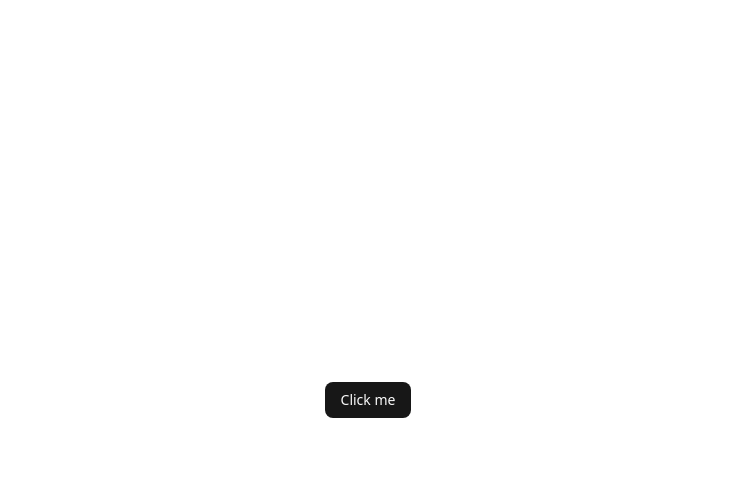
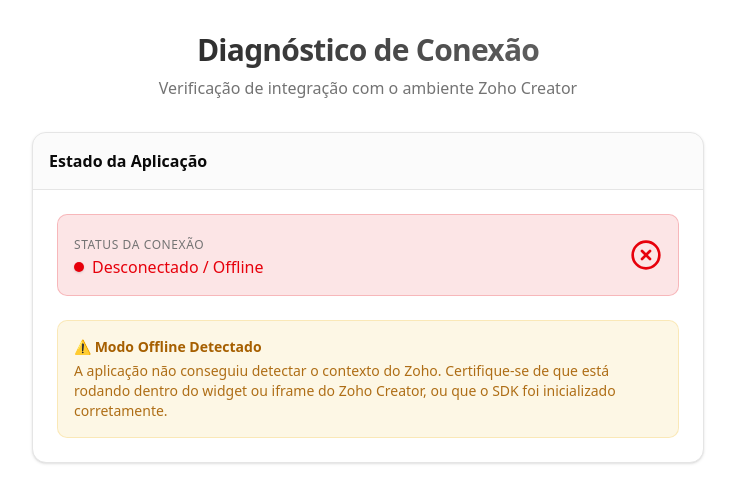
Before and after one commit to thi7silva/mb-notas-fiscais, a React (Vite) app: page / in a window 1280 px wide. Shown: the top 502 px of the page, without its empty margins (272-1007 px from the left). Built offline with nearby package versions, Linux system fonts and the light colour scheme.

Commit message:
fix: add connection zoho on build-zoho.js

```diff
--- a/app/widget.html
+++ b/app/widget.html
@@ -4,13 +4,15 @@
     <meta charset="UTF-8" />
     <link rel="icon" type="image/svg+xml" href="/vite.svg" />
     <meta name="viewport" content="width=device-width, initial-scale=1.0" />
-    <title>shadcn</title>
+    <title>Vite + React App</title>
 
 
+    <script src="https://js.zohostatic.com/creator/widgets/version/2.0/widgetsdk-min.js"></script>
     <link rel="stylesheet" href="widget.css">
   </head>
   <body>
     <div id="root"></div>
+
     <script src="widget.js"></script>
   </body>
 </html>
--- a/build-zoho.js
+++ b/build-zoho.js
@@ -67,14 +67,32 @@ jsFiles.forEach((jsFile) => {
   }
 });
 
-// 5. Remover referências aos arquivos CSS e JS do HTML
-htmlContent = htmlContent.replace(/<link[^>]*href="[^"]*\.css"[^>]*>/g, "");
+// 5. Remover referências aos arquivos CSS locais do HTML (preserva CDN)
 htmlContent = htmlContent.replace(
-  /<script[^>]*src="[^"]*\.js"[^>]*><\/script>/g,
+  /<link[^>]*href="(?!https?:\/\/)[^"]*\.css"[^>]*>/g,
+  "",
+);
+// Remover apenas scripts locais (não externos como SDK do Zoho)
+htmlContent = htmlContent.replace(
+  /<script[^>]*src="(?!https?:\/\/)[^"]*\.js"[^>]*><\/script>/g,
   "",
 );
 
-// 6. Adicionar referências aos novos arquivos inline
+// 6. Garantir que o SDK do Zoho Creator está incluído
+const ZOHO_SDK_URL =
+  "https://js.zohostatic.com/creator/widgets/version/2.0/widgetsdk-min.js";
+const ZOHO_SDK_TAG = `<script src="${ZOHO_SDK_URL}"></script>`;
+
+// Verificar se o SDK já está no HTML
+const hasZohoSDK = htmlContent.includes("zohostatic.com/creator/widgets");
+
+if (!hasZohoSDK) {
+  console.log("  ✓ SDK do Zoho Creator adicionado automaticamente");
+  // Adicionar SDK antes do </head>
+  htmlContent = htmlContent.replace("</head>", `  ${ZOHO_SDK_TAG}\n  </head>`);
+}
+
+// 7. Adicionar referências aos novos arquivos inline
 const finalHTML = htmlContent
   .replace("</head>", '  <link rel="stylesheet" href="widget.css">\n  </head>')
   .replace("</body>", '  <script src="widget.js"></script>\n  </body>');
--- a/src/App.tsx
+++ b/src/App.tsx
@@ -1,9 +1,138 @@
-import { Button } from "@components/ui/button";
+import { useEffect, useState } from "react";
+import { Toaster } from "sonner";
+import { Loader2, CheckCircle2, XCircle, User } from "lucide-react";
+import { init, getState, type AppState } from "./zoho";
 
 function App() {
+  const [loading, setLoading] = useState(true);
+  const [appState, setAppState] = useState<AppState | null>(null);
+
+  useEffect(() => {
+    const initializeZoho = async () => {
+      try {
+        console.log("🚀 [App] Iniciando conexão com Zoho...");
+        await init();
+        setTimeout(() => {
+          const currentState = getState();
+          console.log("✅ [App] Estado final:", currentState);
+          setAppState(currentState);
+          setLoading(false);
+        }, 800);
+      } catch (error) {
+        console.error("❌ [App] Erro ao inicializar:", error);
+        setLoading(false);
+      }
+    };
+
+    initializeZoho();
+  }, []);
+
+  if (loading) {
+    return (
+      <div className="flex min-h-screen flex-col items-center justify-center gap-4 bg-background">
+        <div className="relative flex h-16 w-16 items-center justify-center rounded-full bg-primary/10">
+          <Loader2 className="h-8 w-8 animate-spin text-primary" />
+        </div>
+        <div className="space-y-1 text-center">
+          <h2 className="text-lg font-semibold tracking-tight">
+            Conectando ao Zoho
+          </h2>
+          <p className="text-sm text-muted-foreground animate-pulse">
+            Verificando credenciais e ambiente...
+          </p>
+        </div>
+      </div>
+    );
+  }
+
   return (
-    <div className="flex min-h-svh flex-col items-center justify-center">
-      <Button>Click me</Button>
+    <div className="min-h-screen bg-background p-4 md:p-8 font-sans text-foreground">
+      <div className="mx-auto max-w-2xl animate-in fade-in slide-in-from-bottom-4 duration-700">
+        <header className="mb-8 text-center space-y-2">
+          <h1 className="text-3xl font-bold tracking-tight bg-gradient-to-r from-primary to-primary/60 bg-clip-text text-transparent">
+            Diagnóstico de Conexão
+          </h1>
+          <p className="text-muted-foreground">
+            Verificação de integração com o ambiente Zoho Creator
+          </p>
+        </header>
+
+        <main className="space-y-6">
+          {/* Status Card */}
+          <div className="rounded-xl border bg-card text-card-foreground shadow-sm overflow-hidden">
+            <div className="border-b bg-muted/40 p-4">
+              <h3 className="font-semibold flex items-center gap-2">
+                Estado da Aplicação
+              </h3>
+            </div>
+            <div className="p-6 grid gap-6">
+              <div
+                className={`group flex items-center justify-between rounded-lg border p-4 transition-colors ${
+                  appState?.online
+                    ? "bg-green-500/10 border-green-500/20 hover:bg-green-500/15"
+                    : "bg-destructive/10 border-destructive/20 hover:bg-destructive/15"
+                }`}
+              >
+                <div className="space-y-1">
+                  <span className="text-xs font-medium uppercase tracking-wider text-muted-foreground">
+                    Status da Conexão
+                  </span>
+                  <div className="flex items-center gap-2">
+                    <div
+                      className={`h-2.5 w-2.5 rounded-full shadow-sm ${appState?.online ? "bg-green-500 animate-pulse" : "bg-destructive"}`}
+                    />
+                    <span
+                      className={`font-medium ${appState?.online ? "text-green-700 dark:text-green-400" : "text-destructive"}`}
+                    >
+                      {appState?.online
+                        ? "Conectado e Online"
+                        : "Desconectado / Offline"}
+                    </span>
+                  </div>
+                </div>
+                {appState?.online ? (
+                  <CheckCircle2 className="h-8 w-8 text-green-500 transition-transform group-hover:scale-110" />
+                ) : (
+                  <XCircle className="h-8 w-8 text-destructive transition-transform group-hover:scale-110" />
+                )}
+              </div>
+
+              {/* User Info Section */}
+              {appState?.online && (
+                <div className="space-y-3 pt-2">
+                  <div className="flex items-center gap-2 text-sm font-medium text-muted-foreground">
+                    <User className="h-4 w-4" />
+                    Informações do Usuário
+                  </div>
+
+                  <div className="rounded-lg border bg-background/50 p-4 shadow-sm space-y-3">
+                    <div className="grid grid-cols-1 sm:grid-cols-[120px_1fr] gap-2 sm:gap-4 items-center">
+                      <span className="text-sm font-medium text-muted-foreground">
+                        Login ID
+                      </span>
+                      <code className="relative rounded bg-muted px-[0.5rem] py-[0.3rem] font-mono text-sm font-semibold text-foreground break-all">
+                        {appState.loginUser || "N/A"}
+                      </code>
+                    </div>
+                  </div>
+                </div>
+              )}
+
+              {!appState?.online && (
+                <div className="rounded-lg border border-yellow-500/20 bg-yellow-500/10 p-4 text-sm text-yellow-700 dark:text-yellow-400">
+                  <p className="font-semibold">⚠️ Modo Offline Detectado</p>
+                  <p className="mt-1 opacity-90">
+                    A aplicação não conseguiu detectar o contexto do Zoho.
+                    Certifique-se de que está rodando dentro do widget ou iframe
+                    do Zoho Creator, ou que o SDK foi inicializado corretamente.
+                  </p>
+                </div>
+              )}
+            </div>
+          </div>
+        </main>
+      </div>
+      <Toaster position="bottom-right" richColors />
     </div>
   );
 }
```
Also changed, not shown: package.json (+14 -1 lines), 1 other file (tests, documents, lock files or other folders).
